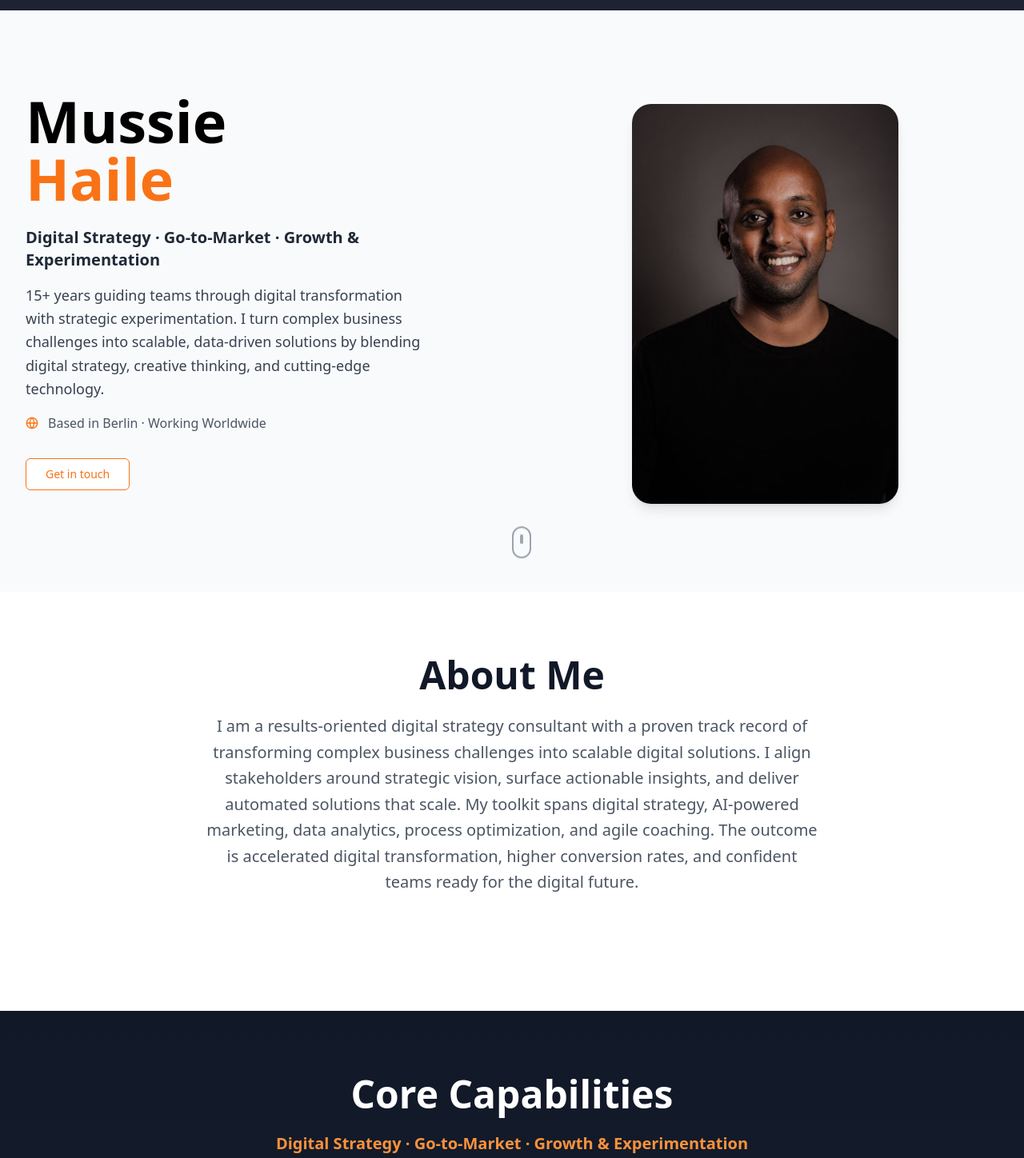
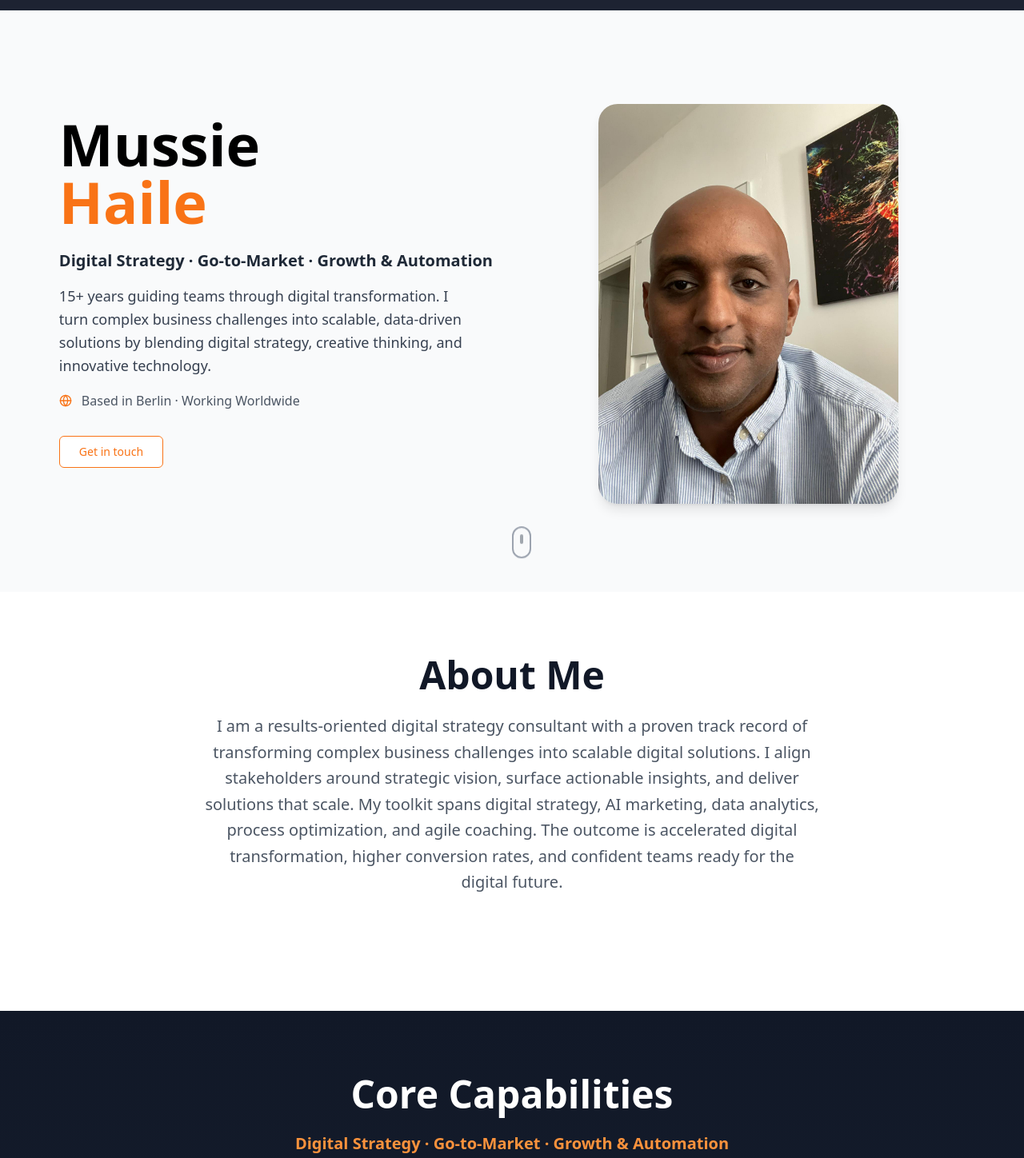
Before and after one commit to muzzyhaile/consultingmh, a React (Vite) app: page / in a window 1280 px wide. Shown: the part 60-1508 px from the top of the page at 80% size. Built offline with nearby package versions, Linux system fonts and the light colour scheme.

Commit message:
Update image references in index.html to use JPEG format, remove unused image file, and revise content across multiple components to emphasize automation over experimentation in descriptions and titles.

```diff
--- a/index.html
+++ b/index.html
@@ -10,12 +10,12 @@
     <meta property="og:title" content="Mussie Haile · Digital Strategy, Go-to-Market & Growth Consultant" />
     <meta property="og:description" content="Digital transformation, AI integration, and growth experimentation. Strategic consulting for businesses ready to scale in the digital age." />
     <meta property="og:type" content="website" />
-    <meta property="og:image" content="/Mussie.jpg" />
+    <meta property="og:image" content="/Mussie.jpeg" />
 
     <meta name="twitter:card" content="summary_large_image" />
     <meta name="twitter:site" content="@MussieHaile" />
-    <meta name="twitter:image" content="/Mussie.jpg" />
-    <link rel="icon" type="image/jpeg" href="/Mussie.jpg" />
+    <meta name="twitter:image" content="/Mussie.jpeg" />
+    <link rel="icon" type="image/jpeg" href="/Mussie.jpeg" />
 
     <!-- Usercentrics Cookie Consent Management Platform -->
     <script id="usercentrics-cmp" async data-eu-mode="true" data-settings-id="3uQvtRdXkcseOq" src="https://app.eu.usercentrics.eu/browser-ui/latest/loader.js"></script>
--- a/src/components/About.tsx
+++ b/src/components/About.tsx
@@ -9,7 +9,7 @@ const About = () => {
             About Me
           </h2>
           <p className="text-xl text-gray-600 max-w-3xl mx-auto leading-relaxed">
-            I am a results-oriented digital strategy consultant with a proven track record of transforming complex business challenges into scalable digital solutions. I align stakeholders around strategic vision, surface actionable insights, and deliver automated solutions that scale. My toolkit spans digital strategy, AI-powered marketing, data analytics, process optimization, and agile coaching. The outcome is accelerated digital transformation, higher conversion rates, and confident teams ready for the digital future.
+            I am a results-oriented digital strategy consultant with a proven track record of transforming complex business challenges into scalable digital solutions. I align stakeholders around strategic vision, surface actionable insights, and deliver solutions that scale. My toolkit spans digital strategy, AI marketing, data analytics, process optimization, and agile coaching. The outcome is accelerated digital transformation, higher conversion rates, and confident teams ready for the digital future.
           </p>
         </div>
       </div>
--- a/src/components/Expertise.tsx
+++ b/src/components/Expertise.tsx
@@ -23,7 +23,7 @@ const Expertise = () => {
     },
     {
       title: "Growth Strategy",
-      description: "Building systematic approaches to sustainable growth through experimentation",
+      description: "Building systematic approaches to sustainable growth through automation",
       subtopics: [
         "Lean growth strategy",
         "Experiment-led org design",
@@ -47,7 +47,7 @@ const Expertise = () => {
     "Multi-modal LLM applications",
     "How to design voice and chat-based UX",
     "AI-native product orgs and how to scale them",
-    "Systemic experimentation for early-stage companies",
+    "Systemic automation for early-stage companies",
     "Ethical implications of AI automation in decision-making"
   ];
 
--- a/src/components/FAQ.tsx
+++ b/src/components/FAQ.tsx
@@ -13,7 +13,7 @@ const FAQ = () => {
     },
     {
       question: "How do you align product and marketing in digital strategies?",
-      answer: "I bridge the gap by creating shared metrics and feedback loops between teams within a digital strategy framework. This includes setting up experiment frameworks that inform both product decisions and marketing strategies, ensuring consistent messaging and user experience across the entire digital ecosystem."
+      answer: "I bridge the gap by creating shared metrics and feedback loops between teams within a digital strategy framework. This includes setting up automation frameworks that inform both product decisions and marketing strategies, ensuring consistent messaging and user experience across the entire digital ecosystem."
     },
     {
       question: "Can you help us validate a digital business idea fast?",
@@ -40,7 +40,7 @@ const FAQ = () => {
     },
     {
       objection: "We already have a digital strategy team",
-      response: "Great! I work alongside your existing team to add specialized expertise in digital transformation, AI integration, and growth experimentation. Think of it as augmenting your team's digital capabilities rather than replacing anyone."
+      response: "Great! I work alongside your existing team to add specialized expertise in digital transformation, AI integration, and growth automation. Think of it as augmenting your team's digital capabilities rather than replacing anyone."
     },
     {
       objection: "It's too early to think about digital strategy",
--- a/src/components/Footer.tsx
+++ b/src/components/Footer.tsx
@@ -39,7 +39,7 @@ const Footer = () => {
               </Link>
             </div>
             <p className="text-orange-400 font-medium">
-              Digital Strategy · Go-to-Market · Growth & Experimentation
+              Digital Strategy · Go-to-Market · Growth & Automation
             </p>
           </div>
         </div>
--- a/src/components/Hero.tsx
+++ b/src/components/Hero.tsx
@@ -15,11 +15,11 @@ const Hero = () => {
           </h1>
 
           <h2 className="text-xl font-semibold text-gray-800 mb-4">
-            Go-to-Market · Experimentation · Growth
+            Go-to-Market · Automation · Growth
           </h2>
 
           <p className="text-lg text-gray-700 mb-4 max-w-lg leading-relaxed">
-            15+ years guiding teams through uncertainty with bold experiments. I turn complex business needs into simple, automated, customer-centric solutions by blending data, creativity and technology.
+            15+ years guiding teams through uncertainty with bold automation initiatives. I turn complex business needs into simple, automated, customer-centric solutions by blending data, creativity and technology.
           </p>
 
           {/* Contact Info */}
@@ -46,7 +46,7 @@ const Hero = () => {
         {/* Right Content - Profile Image */}
         <div className="flex items-center justify-center">
           <img
-            src="/Mussie.jpg"
+            src="/Mussie.jpeg"
             alt="Mussie Haile Portrait"
             className="rounded-3xl object-contain max-h-[500px] shadow-lg"
           />
--- a/src/components/PublicHero.tsx
+++ b/src/components/PublicHero.tsx
@@ -14,11 +14,11 @@ const PublicHero = () => {
           </h1>
 
           <h2 className="text-xl font-semibold text-gray-800 mb-4">
-            Digital Strategy · Go-to-Market · Growth & Experimentation
+            Digital Strategy · Go-to-Market · Growth & Automation
           </h2>
 
           <p className="text-lg text-gray-700 mb-4 max-w-lg leading-relaxed">
-            15+ years guiding teams through digital transformation with strategic experimentation. I turn complex business challenges into scalable, data-driven solutions by blending digital strategy, creative thinking, and cutting-edge technology.
+            15+ years guiding teams through digital transformation. I turn complex business challenges into scalable, data-driven solutions by blending digital strategy, creative thinking, and innovative technology.
           </p>
 
           {/* Contact Info */}
@@ -49,7 +49,7 @@ const PublicHero = () => {
         {/* Right Content - Profile Image */}
         <div className="flex items-center justify-center">
           <img
-            src="/Mussie.jpg"
+            src="/Mussie.jpeg"
             alt="Mussie Haile Portrait"
             className="rounded-3xl object-contain max-h-[500px] shadow-lg"
           />
--- a/src/components/Services.tsx
+++ b/src/components/Services.tsx
@@ -14,7 +14,7 @@ const services = [
   },
   {
     icon: BarChart3,
-    title: "Growth Experimentation",
+    title: "Growth Automation",
     description: "Design and execute systematic A/B testing programs. Statistical analysis, hypothesis-driven experiments, and rapid iteration cycles to optimize CAC/LTV ratios."
   },
   {
@@ -48,9 +48,9 @@ const Services = () => {
             Core Capabilities
           </h2>
           <p className="text-xl text-gray-400 max-w-3xl mx-auto">
-            <span className="text-orange-400 font-semibold">Digital Strategy · Go-to-Market · Growth & Experimentation</span>
+            <span className="text-orange-400 font-semibold">Digital Strategy · Go-to-Market · Growth & Automation</span>
             <br />
-            15+ years guiding teams through digital transformation with strategic experimentation. I turn complex business challenges into scalable, data-driven solutions by blending digital strategy, creative thinking, and cutting-edge technology.
+            15+ years guiding teams through digital transformation with strategic automation. I turn complex business challenges into scalable, data-driven solutions by blending digital strategy, creative thinking, and cutting-edge technology.
           </p>
         </div>
 
--- a/src/components/Videos.tsx
+++ b/src/components/Videos.tsx
@@ -13,7 +13,7 @@ const videos = [
     category: "Strategy"
   },
   {
-    title: "AI-Powered Analytics: Real-World Case Studies",
+    title: "AI Analytics: Real-World Case Studies",
     description: "Discover how AI and machine learning are revolutionizing business analytics.",
     thumbnail: "https://images.unsplash.com/photo-1461749280684-dccba630e2f6?w=600&h=400&fit=crop",
     duration: "18:45",
--- a/src/pages/SiteNoticePage.tsx
+++ b/src/pages/SiteNoticePage.tsx
@@ -14,7 +14,7 @@ const SiteNoticePage = () => {
               <h2 className="text-2xl font-semibold text-gray-900 mb-4">Angaben gemäß § 5 TMG</h2>
 
               <div className="text-gray-700 mb-6">
-                <p className="mb-2"><strong>Mussie Haile - Digital Strategy · Go-to-Market · Growth & Experimentation</strong></p>
+                <p className="mb-2"><strong>Mussie Haile - Digital Strategy · Go-to-Market · Growth & Automation</strong></p>
                 <p className="mb-2">Lohmühlenstraße 65</p>
                 <p className="mb-4">12435 Berlin</p>
               </div>
@@ -30,7 +30,7 @@ const SiteNoticePage = () => {
 
               <h3 className="text-xl font-semibold text-gray-800 mb-3">Tätigkeitsbereich:</h3>
               <p className="text-gray-700 mb-6">
-                Digital Strategy · Go-to-Market · Growth & Experimentation
+                Digital Strategy · Go-to-Market · Growth & Automation
               </p>
 
               <h3 className="text-xl font-semibold text-gray-800 mb-3">Redaktionell verantwortlich:</h3>
@@ -81,7 +81,7 @@ const SiteNoticePage = () => {
 
               <h3 className="text-xl font-semibold text-gray-800 mb-3">Berufsbezeichnung</h3>
               <p className="text-gray-700 mb-4">
-                Digital Strategy · Go-to-Market · Growth & Experimentation Consultant
+                Digital Strategy · Go-to-Market · Growth & Automation Consultant
               </p>
 
               <h3 className="text-xl font-semibold text-gray-800 mb-3">Berufshaftpflichtversicherung</h3>
```
Also changed, not shown: public/Mussie.jpeg (added), public/Mussie.jpg (deleted).
